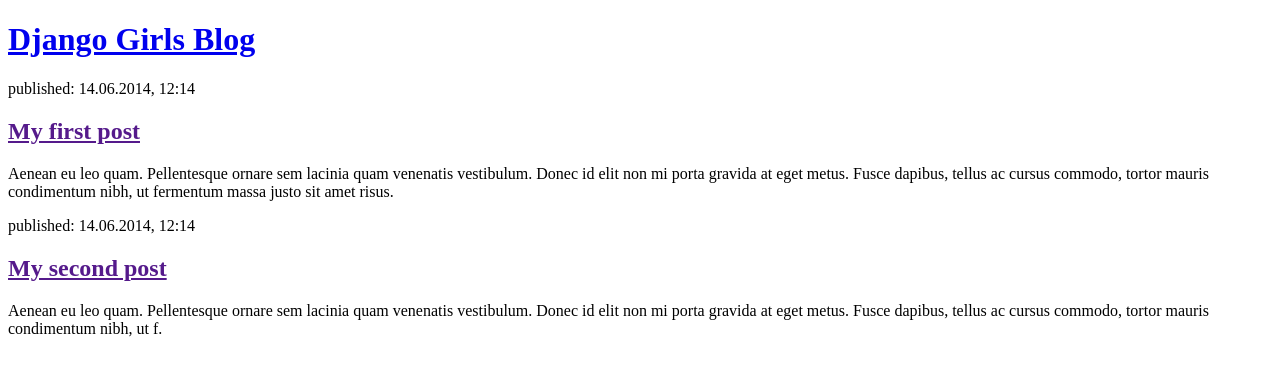
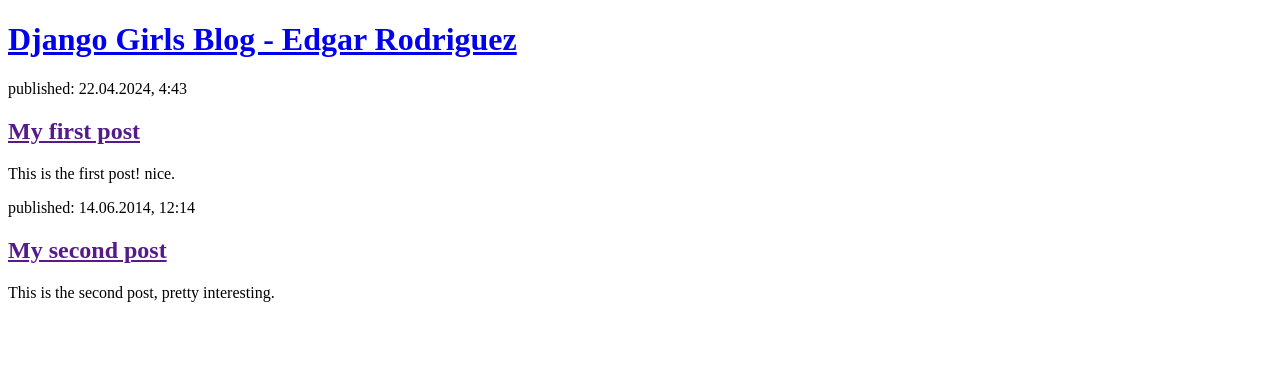
Before and after one commit to Erodriguezsanch/my-first-blog, a Django app: template blog/templates/blog/post_list.html in a window 1280 px wide. Shown: the top 376 px of the page. Run offline with Django 3.2, Linux system fonts and the light colour scheme; the template is opened without the code that fills it, so the values that code supplies are empty.

Commit message:
updated html

```diff
--- a/blog/templates/blog/post_list.html
+++ b/blog/templates/blog/post_list.html
@@ -5,19 +5,19 @@
     </head>
     <body>
         <header>
-            <h1><a href="/">Django Girls Blog</a></h1>
+            <h1><a href="/">Django Girls Blog - Edgar Rodriguez</a></h1>
         </header>
 
         <article>
-            <time>published: 14.06.2014, 12:14</time>
+            <time>published: 22.04.2024, 4:43</time>
             <h2><a href="">My first post</a></h2>
-            <p>Aenean eu leo quam. Pellentesque ornare sem lacinia quam venenatis vestibulum. Donec id elit non mi porta gravida at eget metus. Fusce dapibus, tellus ac cursus commodo, tortor mauris condimentum nibh, ut fermentum massa justo sit amet risus.</p>
+            <p>This is the first post! nice.</p>
         </article>
 
         <article>
             <time>published: 14.06.2014, 12:14</time>
             <h2><a href="">My second post</a></h2>
-            <p>Aenean eu leo quam. Pellentesque ornare sem lacinia quam venenatis vestibulum. Donec id elit non mi porta gravida at eget metus. Fusce dapibus, tellus ac cursus commodo, tortor mauris condimentum nibh, ut f.</p>
+            <p>This is the second post, pretty interesting.</p>
         </article>
     </body>
 </html>
```
